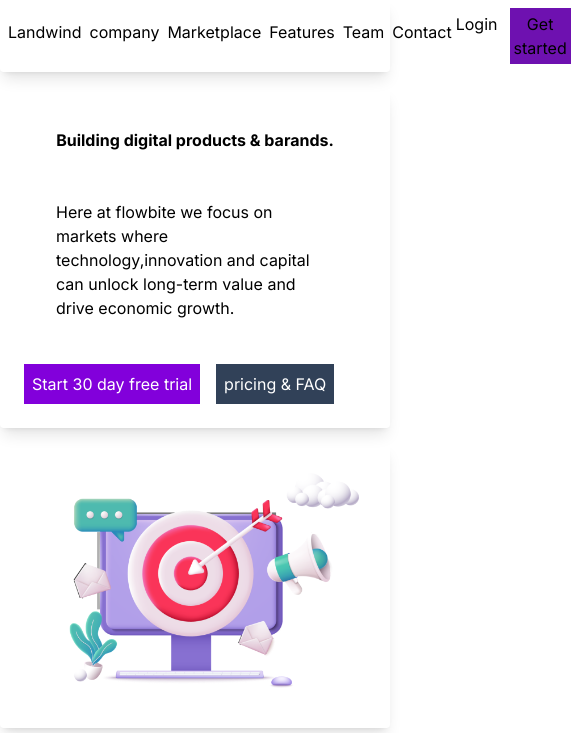
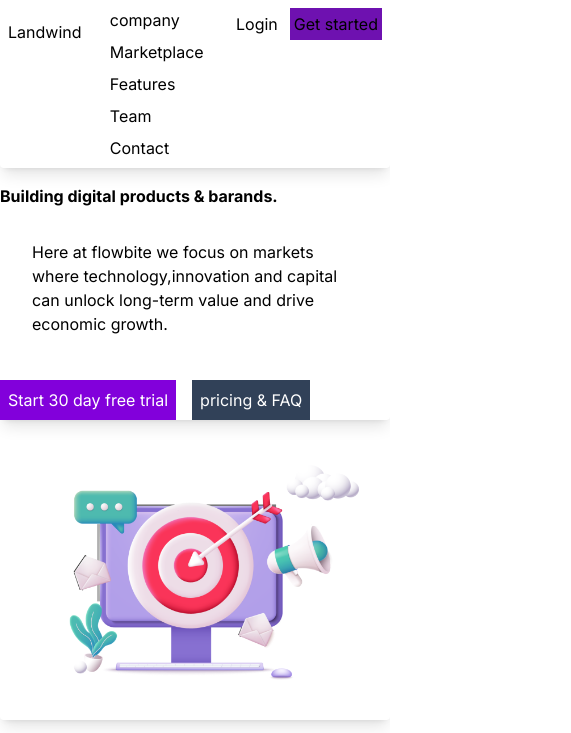
Before and after one commit to Mamun123123123/tailwind-landing-page, a plain HTML site: page index.html in a window 390 px wide. Shown: the top 733 px of the page, 571 px wide, since content can reach past the window. Drawn offline with nearby package versions, Linux system fonts and the light colour scheme.

Commit message:
responsive try

```diff
--- a/index.html
+++ b/index.html
@@ -18,18 +18,20 @@
     </style>
 </head>
 <body>
-    <div class="grid gap-4 grid-cols-1 sm:grid-cols-2">
+    <div class="grid gap-4 grid-cols-1 sm:grid-cols-2 ">
       <div class=" rounded shadow-lg p-2 sm:p-6 sm:col-span-2">
-        <div class="flex justify-between font-serif ">
+        <div class="flex justify-between   font-serif ">
             <div>
-                <ul class="flex list-none pt-3 gap-2  sm:gap-4  sm:text-xl ">
+                <ul class="flex list-none pt-3 gap-2 md:flex-row  sm:gap-4  sm:text-xl ">
                     <li>Landwind</li>
-                    <li>company</li>
-                    <li>Marketplace</li>
-                    <li>Features</li>
-                    <li>Team</li>
-                    <li>Contact</li>
                 </ul>
+            </div>
+            <div class="list-none flex gap-2 flex-col sm:flex-row">
+                    <li><a href="">company</a></li>
+                    <li><a href="">Marketplace</a></li>
+                    <li><a href="">Features</a></li>
+                    <li><a href="">Team</a></li>
+                    <li><a href="">Contact</a></li>
             </div>
             <div>
                 <ul class="flex gap-2 sm:gap-5">
@@ -40,9 +42,9 @@
         </div>
       </div>
 
-      <div class="rounded shadow-lg p-6">
+      <div class="rounded shadow-lg sm:p-6 ">
         <div>
-            <h1 class="font-bold text-center p-4">Building digital products & barands.</h1>
+            <h1 class="font-bold sm:text-center sm:p-4">Building digital products & barands.</h1>
             <p class="font-mono p-8">Here at flowbite we focus on markets where technology,innovation
                 and capital can unlock long-term value and drive economic growth.
             </p>
@@ -300,9 +302,9 @@
         </p>
         <button class="bg-purple-700 p-1 pl-2 sm:pl-15 rounded pr-10 sm:pr-15 m-2 ml- sm:ml-33">Free trial for 30 days</button>
       </div>
-      <div class="bg-slate-100 sm:col-span-2 m-2 sm:pb-15 sm:pt-15 sm:m-4">
-        <h1 class="font-bold text-xl p-2 sm:pl-150">Landwind</h1>
-        <p class="pl-2 sm:pl-130 sm:mb-5">&copy; 2025 Flowbite, Inc. All rights reserved</p>
+      <div class="bg-slate-100 col-span-1 sm:col-span-2">
+        <h1 class="p-4 font-bold text-xl sm:pl-60 md:pl-120 lg:240">Landwind</h1>
+        <p class="p-4 sm:pl-40 md:pl-80 lg:pl-120">&copy; 2025 Flowbite, Inc. All rights reserved</p>
       </div>
     </div>
 
```
